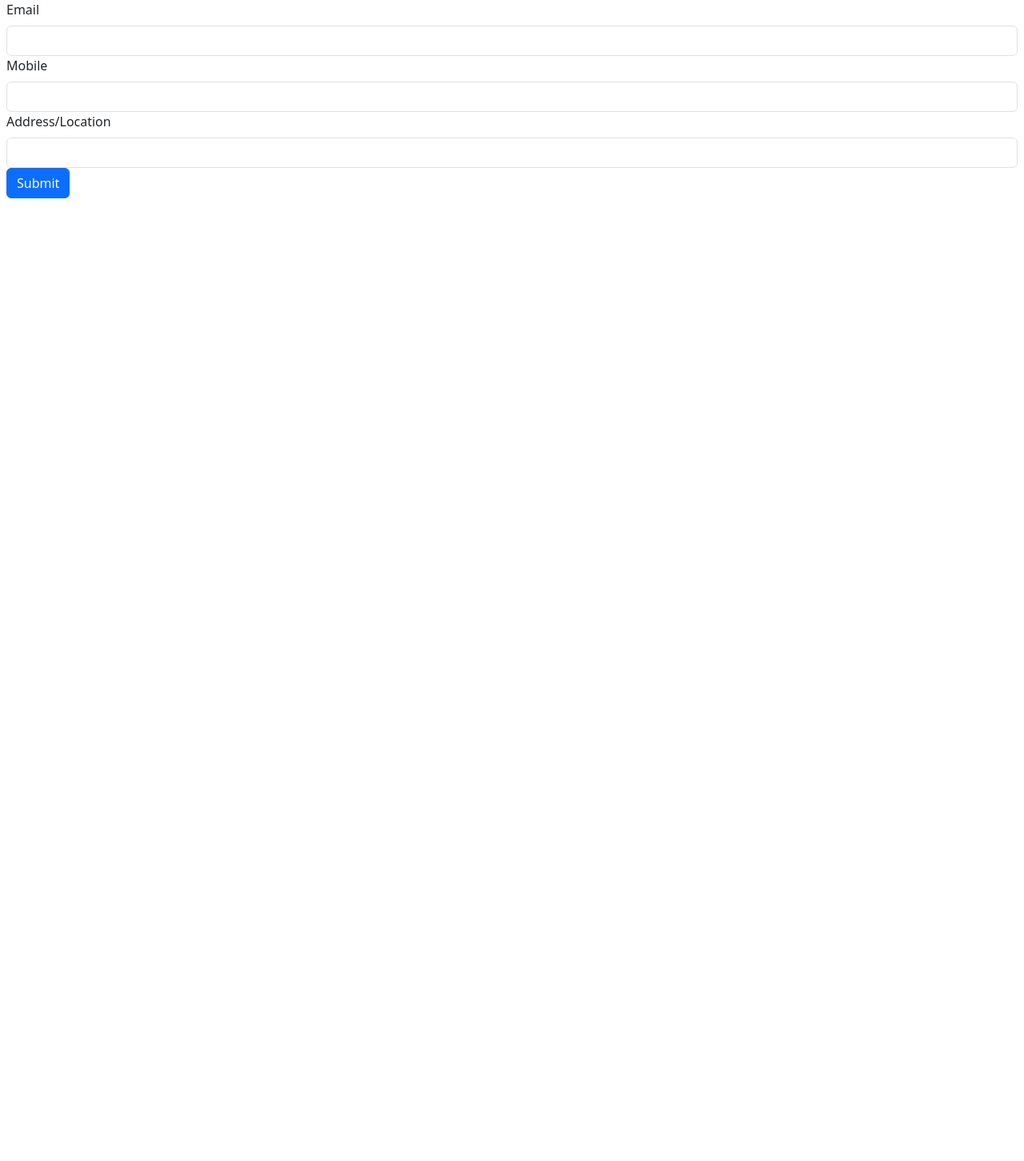
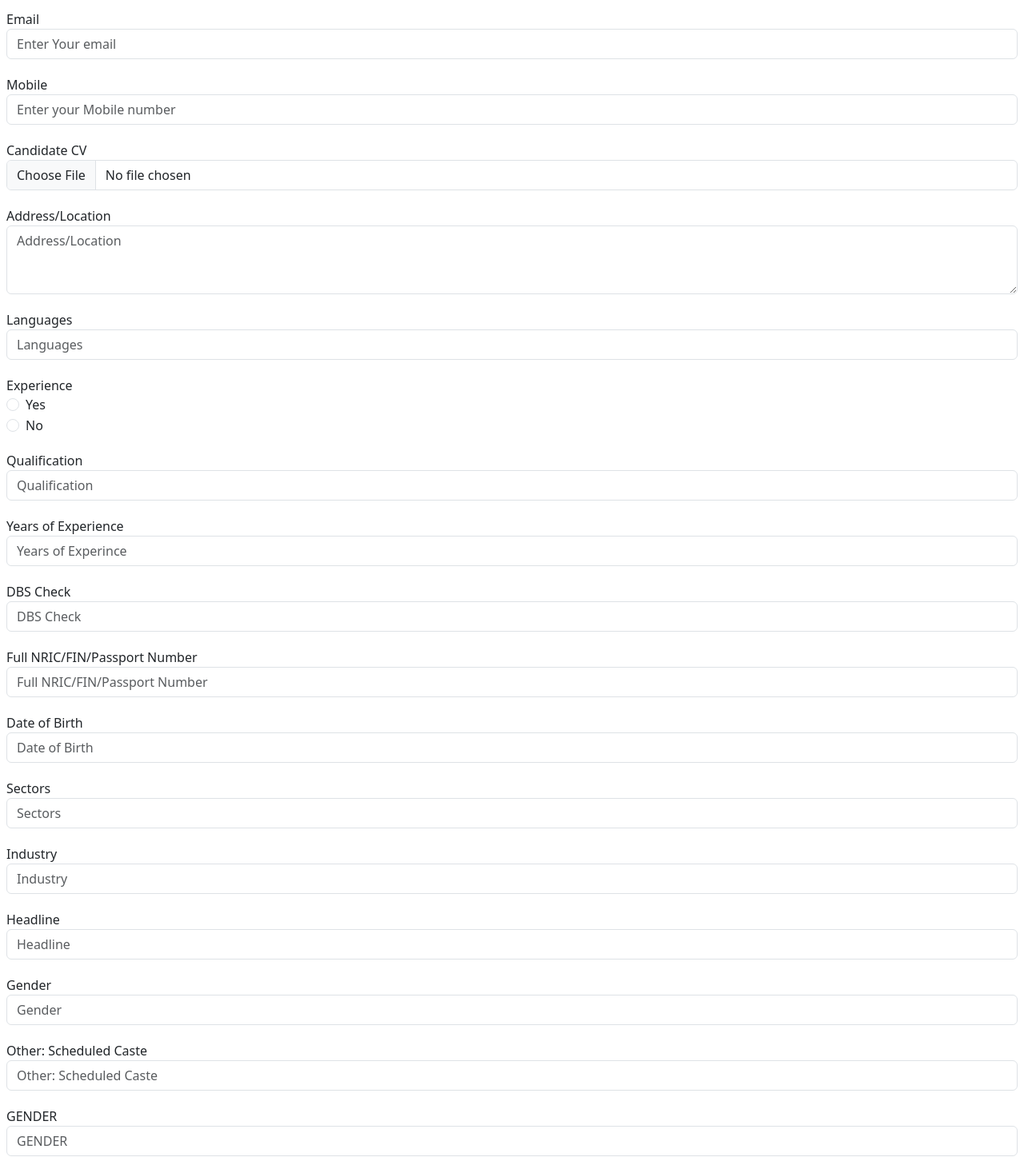
Before and after one commit to Yugandhar182/Dynamic_form, a Svelte app: page / in a window 1280 px wide. Shown: the part 78-1530 px from the top of the page at 80% size. Before the commit the page ends 800 px from the top, so only its background shows below. Built offline with nearby package versions, Linux system fonts and the light colour scheme.

Commit message:
Update App.svelte

```diff
--- a/src/App.svelte
+++ b/src/App.svelte
@@ -1,27 +1,42 @@
 <script>
   import { onMount } from 'svelte';
-  import 'bootstrap/dist/css/bootstrap.min.css'
+
+  import 'bootstrap/dist/css/bootstrap.min.css';
 
   let formFields = [];
   let formId = '72fbc0da-3810-4ad9-a922-1845f8974eb7';
   let fullname = '';
   let email = '';
   let mobile = '';
+  let CandidateCv = '';
   let address = '';
+  let languages = '';
+  let experience = '';
+  let qualification = '';
+  let yearsOfExperience = '';
+  let industry = '';
+
+  let dbsCheck = '';
+  let fullNRICFINPassportNumber = '';
+  let dateOfBirth = '';
+  let sectors = '';
+  let headline = '';
+  let gender = '';
+  let otherScheduledCaste = '';
+  let GENDER = '';
 
   function fetchData() {
     const formData = {
       formId,
     };
 
-      fetch(`https://api.recruitly.io/api/candidateform/details/${formId}?apiKey=TEST45684CB2A93F41FC40869DC739BD4D126D77`, {
-     method: 'POST',
+    fetch(`https://api.recruitly.io/api/candidateform/details/${formId}?apiKey=TEST45684CB2A93F41FC40869DC739BD4D126D77`, {
+      method: 'POST',
       headers: {
-       'Content-Type': 'application/json',
-       },
-      body: JSON.stringify(formData)
-        })
-
+        'Content-Type': 'application/json',
+      },
+      body: JSON.stringify(formData),
+    })
       .then(response => response.json())
       .then(data => {
         console.log('API Response:', data);
@@ -41,10 +56,25 @@
     formFields = [];
 
     // Push the form input values to the formFields array
-    formFields.push({ label: 'Fullname', value: fullname });
+    formFields.push({ label: 'fullname', value: fullname });
     formFields.push({ label: 'Email', value: email });
     formFields.push({ label: 'Mobile', value: mobile });
-    formFields.push({ label: 'Address', value: address });
+    formFields.push({ label: 'Candidate CV', value: CandidateCv });
+    formFields.push({ label: 'Address/Location', value: address });
+    formFields.push({ label: 'Languages', value: languages });
+    formFields.push({ label: 'Experience', value: experience });
+    formFields.push({ label: 'Qualification', value: qualification });
+    formFields.push({ label: 'Years of Experience', value: yearsOfExperience });
+    formFields.push({ label: 'Industry', value: industry });
+
+    formFields.push({ label: 'DBS Check', value: dbsCheck });
+    formFields.push({ label: 'Full NRIC/FIN/Passport Number', value: fullNRICFINPassportNumber });
+    formFields.push({ label: 'Date of Birth', value: dateOfBirth });
+    formFields.push({ label: 'Sectors', value: sectors });
+    formFields.push({ label: 'Headline', value: headline });
+    formFields.push({ label: 'Gender', value: gender });
+    formFields.push({ label: 'Other: Scheduled Caste', value: otherScheduledCaste });
+    formFields.push({ label: 'GENDER', value: GENDER });
 
     // Perform any necessary actions on form submission
     console.log('Form Fields:', formFields);
@@ -62,42 +92,153 @@
   });
 </script>
 
-<style>
-  .form-container {
-    max-width: 400px;
-    margin: 0 auto;
-  }
+<main>
 
-  .form-container label {
-    margin-bottom: 0.5rem;
-  }
+  <form on:submit="{handleSubmit}">
+    <div class="form-group">
+      <label  for="fullName"> Enter Full Name</label>
+      <input type="text" class="form-control" id="fullname" bind:value="{fullname}"placeholder="Enter Full Name">
+    </div>
+    <div class="form-group">
+      <label   for="email">Email</label>
+      <input type="email" class="form-control" id="email" bind:value="{email}" placeholder="Enter Your email">
+    </div>
+    <div class="form-group">
+      <label for="mobile">Mobile</label>
 
-  .form-container button {
-    margin-top: 1rem;
-  }
-</style>
+        <input type="text" class="form-control" id="mobile" bind:value="{mobile}" placeholder="Enter your Mobile number"  list="mobileOptions">
+        <datalist id="mobileOptions">
+          <option value="+1 (USA)">
+          <option value="+44 (UK)">
+          <option value="+44 (England)">
+          <option value="+91 (India)">
+          <option value="+94 (Sri Lanka)">
+        </datalist>
 
+    </div>
+    <div class="form-group">
+      <label   for="candidateCv">Candidate CV</label>
+      <input type="file" class="form-control" id="candidateCv" bind:value="{CandidateCv}" >
+    </div>
+    <div class="form-group">
+      <label  for="address">Address/Location</label>
+      <textarea class="form-control" id="address" rows="3" bind:value="{address}" placeholder="Address/Location"></textarea>
+    </div>
+    <div class="form-group">
+      <label  for="languages">Languages</label>
+      <input type="text" class="form-control" id="languages" bind:value="{languages}" placeholder="Languages" list="Langauagesoptions">
+      <datalist id="Langauagesoptions">
+        <option value="English">
+        <option value="Telugu">
+        <option value="Hindi">
+        <option value="Kanada">
+        <option value="Tamil">
+        <option value="Malayalam">
+      </datalist>
+    </div>
+    <div class="form-group">
+      <label>Experience</label>
+      <div class="form-check">
+        <input class="form-check-input" type="radio" id="experienceYes" value="Yes" checked="{experience === 'Yes'}" on:change="{() => experience = 'Yes'}" />
+        <label class="form-check-label" for="experienceYes">Yes</label>
+      </div>
+      <div class="form-check">
+        <input class="form-check-input" type="radio" id="experienceNo" value="No" checked="{experience === 'No'}" on:change="{() => experience = 'No'}" />
+        <label class="form-check-label" for="experienceNo">No</label>
+      </div>
+    </div>
+    <div class="form-group">
+      <label  for="qualification">Qualification</label>
+      <input type="text" class="form-control" id="qualification" bind:value="{qualification}" placeholder="Qualification">
 
-  <form on:submit|preventDefault={handleSubmit}>
+    </div>
     <div class="form-group">
-      <label for="fullname" class="form-label">Fullname</label>
-      <input type="text" id="fullname" class="form-control" bind:value={fullname} />
+      <label   for="yearsOfExperience">Years of Experience</label>
+      <input type="text" class="form-control" id="yearsOfExperience" bind:value="{yearsOfExperience}" placeholder="Years of Experince">
     </div>
 
     <div class="form-group">
-      <label for="email" class="form-label">Email</label>
-      <input type="text" id="email" class="form-control" bind:value={email} />
+      <label  for="dbsCheck">DBS Check</label>
+      <input type="text" class="form-control" id="dbsCheck" bind:value="{dbsCheck}" placeholder="DBS Check">
+    </div>
+    <div class="form-group">
+      <label  for="fullNRICFINPassportNumber">Full NRIC/FIN/Passport Number</label>
+      <input type="text" class="form-control" id="fullNRICFINPassportNumber" bind:value="{fullNRICFINPassportNumber}" placeholder="Full NRIC/FIN/Passport Number">
+    </div>
+    <div class="form-group">
+      <label   for="dateOfBirth">Date of Birth</label>
+      <input type="text" class="form-control" id="dateOfBirth" bind:value="{dateOfBirth}" placeholder="Date of Birth">
+    </div>
+    <div class="form-group">
+      <label   for="sectors">Sectors</label>
+      <input type="text" class="form-control" id="sectors" bind:value="{sectors}" placeholder="Sectors">
+    </div>
+    <div class="form-group">
+      <label  for="industry">Industry</label>
+      <div class="select-wrapper">
+        <input type="text" class="form-control" id="industry" bind:value="{industry}" placeholder="Industry"  list="industryOptions">
+        <datalist id="industryOptions">
+          <option value="Hotel">
+          <option value="Residential">
+          <option value="Retail">
+        </datalist>
+      </div>
+    </div>
+    <div class="form-group">
+      <label   for="headline">Headline</label>
+      <input type="text" class="form-control" id="headline" bind:value="{headline}" placeholder="Headline">
+    </div>
+    <div class="form-group">
+      <label  for="gender">Gender</label>
+      <input type="text" class="form-control" id="gender" bind:value="{gender}" placeholder="Gender" list="genderOptions">
+      <datalist id="genderOptions">
+        <option value="Male">
+        <option value="Female">
+      </datalist>
     </div>
 
     <div class="form-group">
-      <label for="mobile" class="form-label">Mobile</label>
-      <input type="text" id="mobile" class="form-control" bind:value={mobile} />
+
+      <label   for="otherScheduledCaste">Other: Scheduled Caste</label>
+      <input type="text" class="form-control" id="otherScheduledCaste" bind:value="{otherScheduledCaste}" placeholder="Other: Scheduled Caste">
     </div>
+    <div class="form-group">
+      <label  for="GENDER">GENDER</label>
+      <input type="text" class="form-control" id="GENDER" bind:value="{GENDER}" placeholder="GENDER">
 
-    <div class="form-group">
-      <label for="address" class="form-label">Address/Location</label>
-      <input type="text" id="address" class="form-control" bind:value={address} />
-    </div>
+  </div>
+
+
 
     <button type="submit" class="btn btn-primary">Submit</button>
   </form>
+</main>
+
+<svelte:head>
+  <link rel="stylesheet" href="https://cdn.jsdelivr.net/npm/bootstrap@5.3.0/dist/css/bootstrap.min.css" />
+</svelte:head>
+
+<style>
+  .blue-label {
+    color: blue;
+  }
+
+.form-group {
+  margin-bottom: 20px;
+}
+
+.select-wrapper {
+  position: relative;
+}
+
+.select-wrapper input::-webkit-calendar-picker-indicator {
+  position: absolute;
+  top: 0;
+  right: 0;
+  bottom: 0;
+  left: 0;
+  opacity: 0;
+  cursor: pointer;
+}
+
+</style>
```
